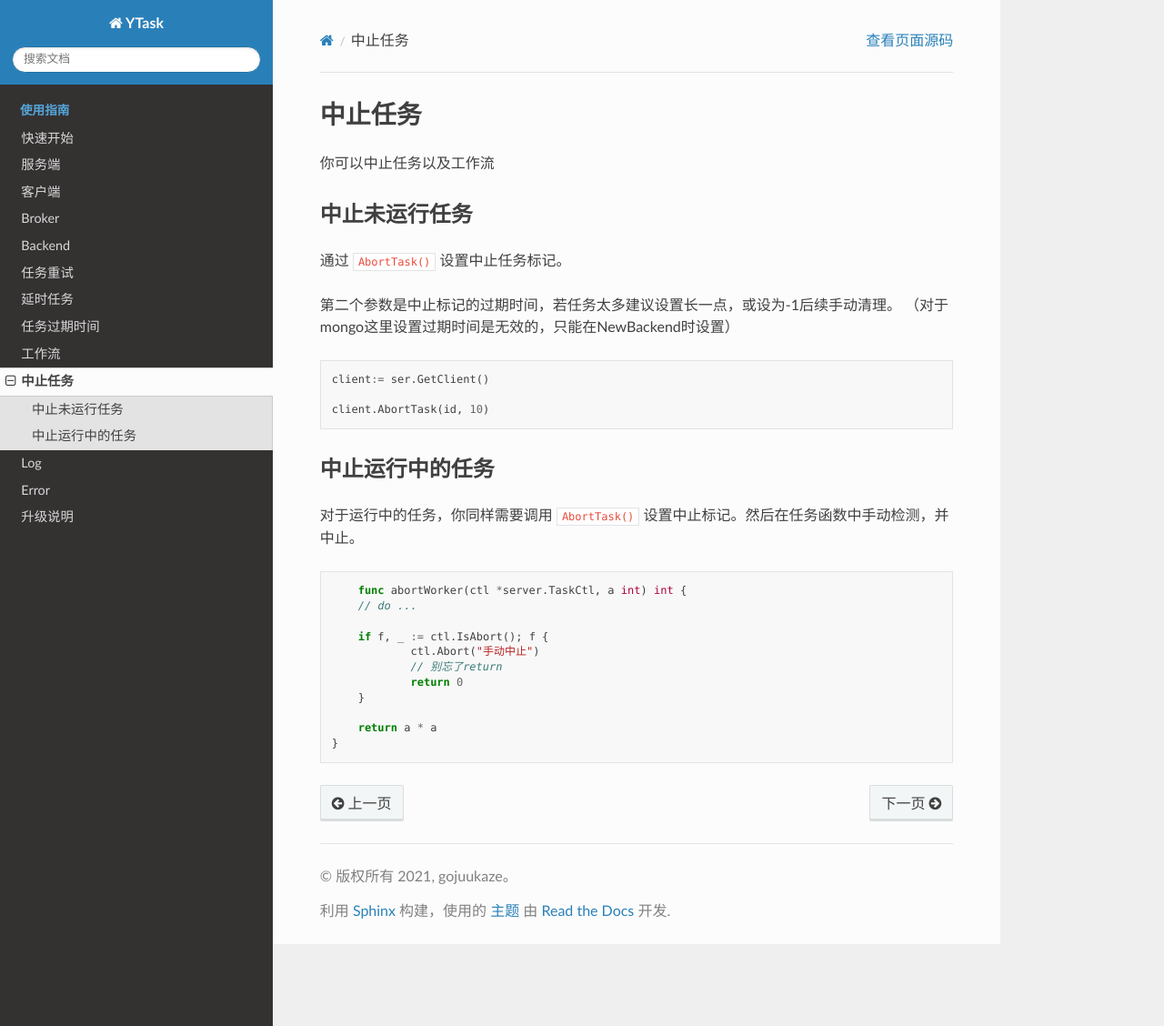
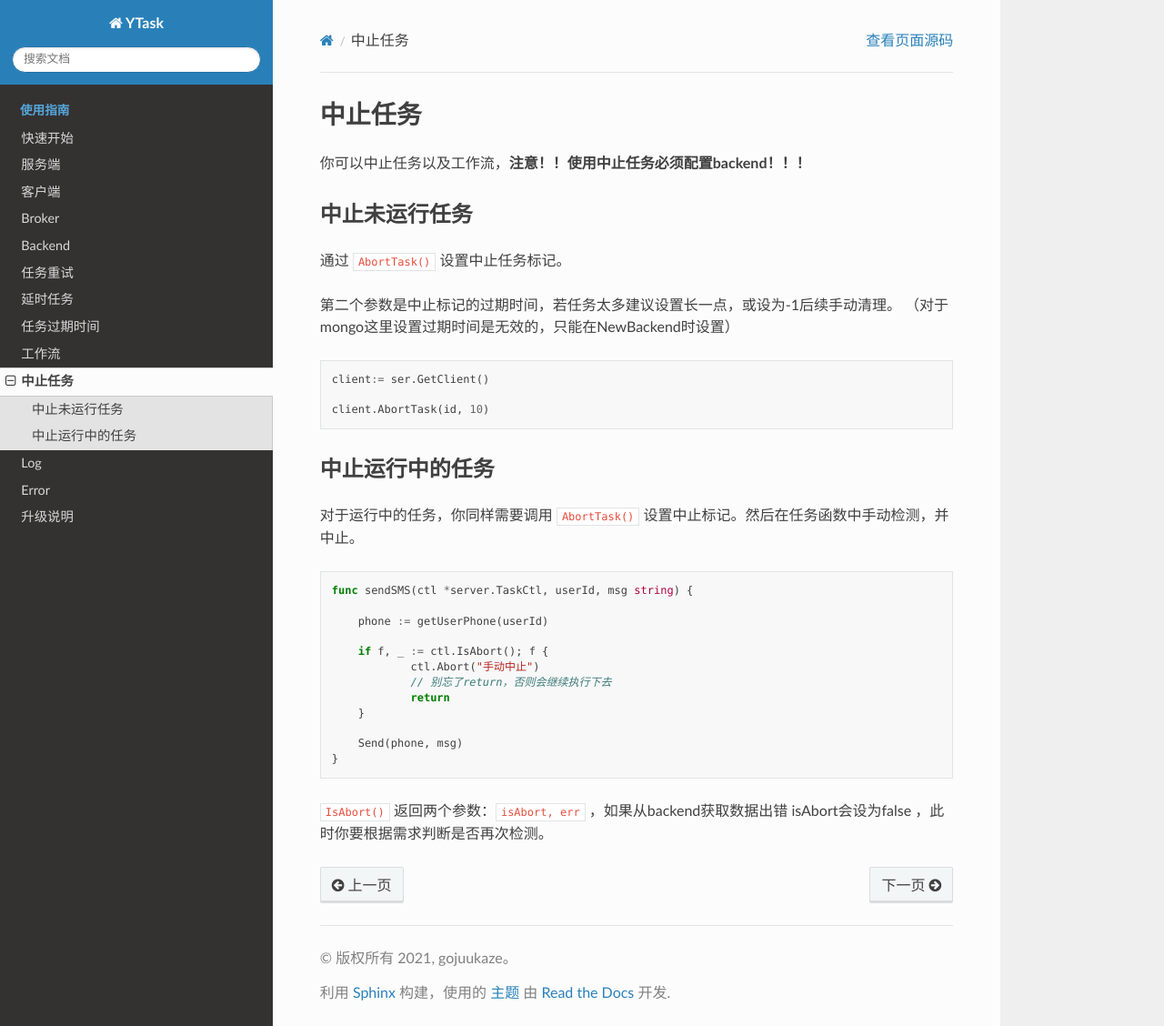
Before and after one commit to gojuukaze/YTask, a Sphinx documentation site: the page built from docs/abortTask.rst, in a window 1280 px wide and 1128 px high. Shown: the whole window at 91% size. Built offline with Sphinx 7.4.7 and the Read the Docs theme 2.0.0, drawn with Linux system fonts in a browser that asks for light colours.

Commit message:
Update abortTask.rst

```diff
--- a/docs/abortTask.rst
+++ b/docs/abortTask.rst
@@ -1,7 +1,7 @@
 中止任务
 ===========
 
-你可以中止任务以及工作流
+你可以中止任务以及工作流，**注意！！使用中止任务必须配置backend！！！**
 
 中止未运行任务
 ------------------------
@@ -24,14 +24,17 @@
 
 .. code:: go
 
-	func abortWorker(ctl *server.TaskCtl, a int) int {
-        // do ...
+    func sendSMS(ctl *server.TaskCtl, userId, msg string) {
+
+	phone := getUserPhone(userId)
 
     	if f, _ := ctl.IsAbort(); f {
     		ctl.Abort("手动中止")
-    		// 别忘了return
-    		return 0
+    		// 别忘了return，否则会继续执行下去
+    		return
     	}
 
-    	return a * a
+    	Send(phone, msg)
     }
+
+``IsAbort()`` 返回两个参数：``isAbort, err`` ，如果从backend获取数据出错 isAbort会设为false ，此时你要根据需求判断是否再次检测。
```
